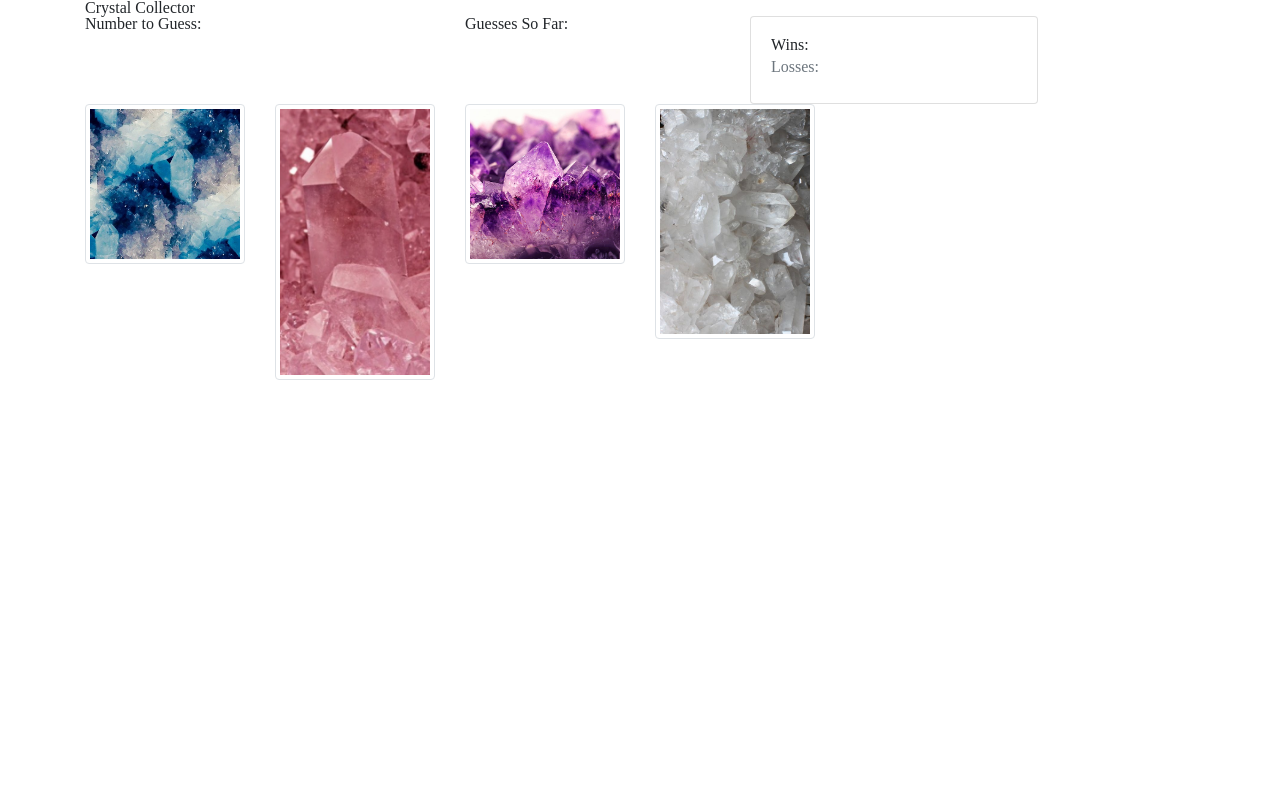
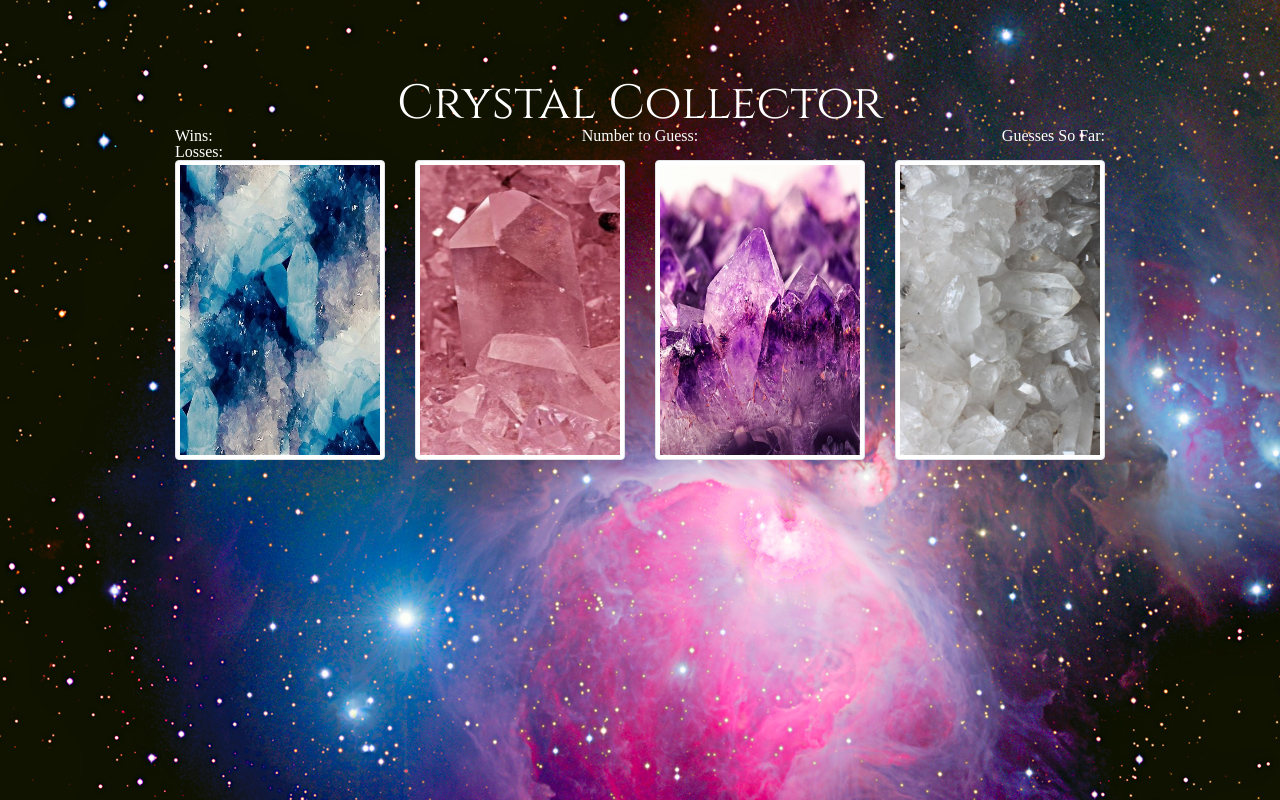
Before and after one commit to RamosJennifer/unit-4-game, a plain HTML site: page index.html in a window 1280 px wide. Drawn offline with nearby package versions, Linux system fonts and the light colour scheme.

Commit message:
adding styling to game and modifying the html

```diff
--- a/assets/css/style.css
+++ b/assets/css/style.css
@@ -0,0 +1,41 @@
+body {
+    background-image: url("../images/galaxyHeader.jpg");
+    height: 100%;
+    width: 100;
+}
+
+
+.img-fluid {
+    height:300px;
+    width:100%;
+}
+
+
+.container {
+    height: 500px;
+    max-width: 960px;
+    width: 100%;
+    margin: 0 auto;
+    position: relative;
+    /* background-color: #df9fbc; */
+    clear: both;
+}
+h1 {
+    text-align: center;
+    font-family: 'Cinzel', serif;
+    font-size: 48px;
+    color:white;
+}
+h3 {
+    color: white;
+}
+.numToGuess {
+    text-align: center;
+}
+.guessesSoFar {
+    float: right;
+}
+.img-thumbnail {
+    height:300px;
+    width: 300px;
+}
--- a/index.html
+++ b/index.html
@@ -5,12 +5,16 @@
     <meta http-equiv='X-UA-Compatible' content='IE=edge'>
     <title>Crystal Collector Game</title>
     <meta name='viewport' content='width=device-width, initial-scale=1'>
+    <link href="https://fonts.googleapis.com/css?family=Cinzel&display=swap" rel="stylesheet">
     <link rel="stylesheet" href="https://stackpath.bootstrapcdn.com/bootstrap/4.3.1/css/bootstrap.min.css" integrity="sha384-ggOyR0iXCbMQv3Xipma34MD+dH/1fQ784/j6cY/iJTQUOhcWr7x9JvoRxT2MZw1T" crossorigin="anonymous">
     <link rel='stylesheet' type='text/css' media='screen' href='assets/css/reset.css'>
     <link rel='stylesheet' type='text/css' media='screen' href='assets/css/style.css'>
     <script src='assets/javascript/game.js'></script>
 </head>
 <body>
+    <header>
+        <br> <br> <br> <br> <br>
+    </header>
     <div class = "container">
         <div class = "row">
             <div class = "col-lg-12">
@@ -18,38 +22,30 @@
             </div>
         </div>
         <div class = "row">
-            <div class = "col-lg-offset-1"></div>
             <div class = "col-lg-4">
-                <h3>Number to Guess: </h3>
+              <h3>Wins: </h3>
+              <h3>Losses:</h3>
+            </div>
+            <div class = "col-lg-4">
+                <h3 class = "numToGuess">Number to Guess: </h3>
+            </div>
+            <div class = "col-lg-4">
+                <h3 class = "guessesSoFar">Guesses So Far: </h3>
+            </div>
+        </div>
+        <div class = "row">
+            <div class = "col-lg-3">
+                <img src="assets/images/blueCrystal.jpg" alt="blueCrystal" class="img-thumbnail">
             </div>
             <div class = "col-lg-3">
-                <h3>Guesses So Far: </h3>
+                <img src="assets/images/pinkCrystal.jpg" alt="pinkCrystal" class="img-thumbnail">
             </div>
             <div class = "col-lg-3">
-                <div class="card" style="width: 18rem;">
-                    <div class="card-body">
-                      <h5 class="card-title">Wins: </h5>
-                      <h6 class="card-subtitle mb-2 text-muted">Losses:</h6>
-                    </div>
-                </div>
-            </div>
-            <div class = "col-lg-offset-1"></div>
-        </div>
-        <div class = "row">
-            <div class = "col-lg-offset-2"></div>
-            <div class = "col-lg-2">
-                <img src="assets/images/blueCrystal.jpg" alt="blueCrystal" class="img-thumbnail">
-            </div>
-            <div class = "col-lg-2">
-                <img src="assets/images/pinkCrystal.jpg" alt="pinkCrystal" class="img-thumbnail">
-            </div>
-            <div class = "col-lg-2">
                 <img src="assets/images/purpleCrystal.jpg" alt="purpleCrystal" class="img-thumbnail">
             </div>
-            <div class = "col-lg-2">
+            <div class = "col-lg-3">
                 <img src="assets/images/whiteCrystal.jpg" alt="whiteCrystal" class="img-thumbnail">
             </div>
-            <div class = "col-lg-offset-2"></div>
         </div>
     </div>
 
```
Also changed, not shown: assets/images/galaxyHeader.jpg (added).
